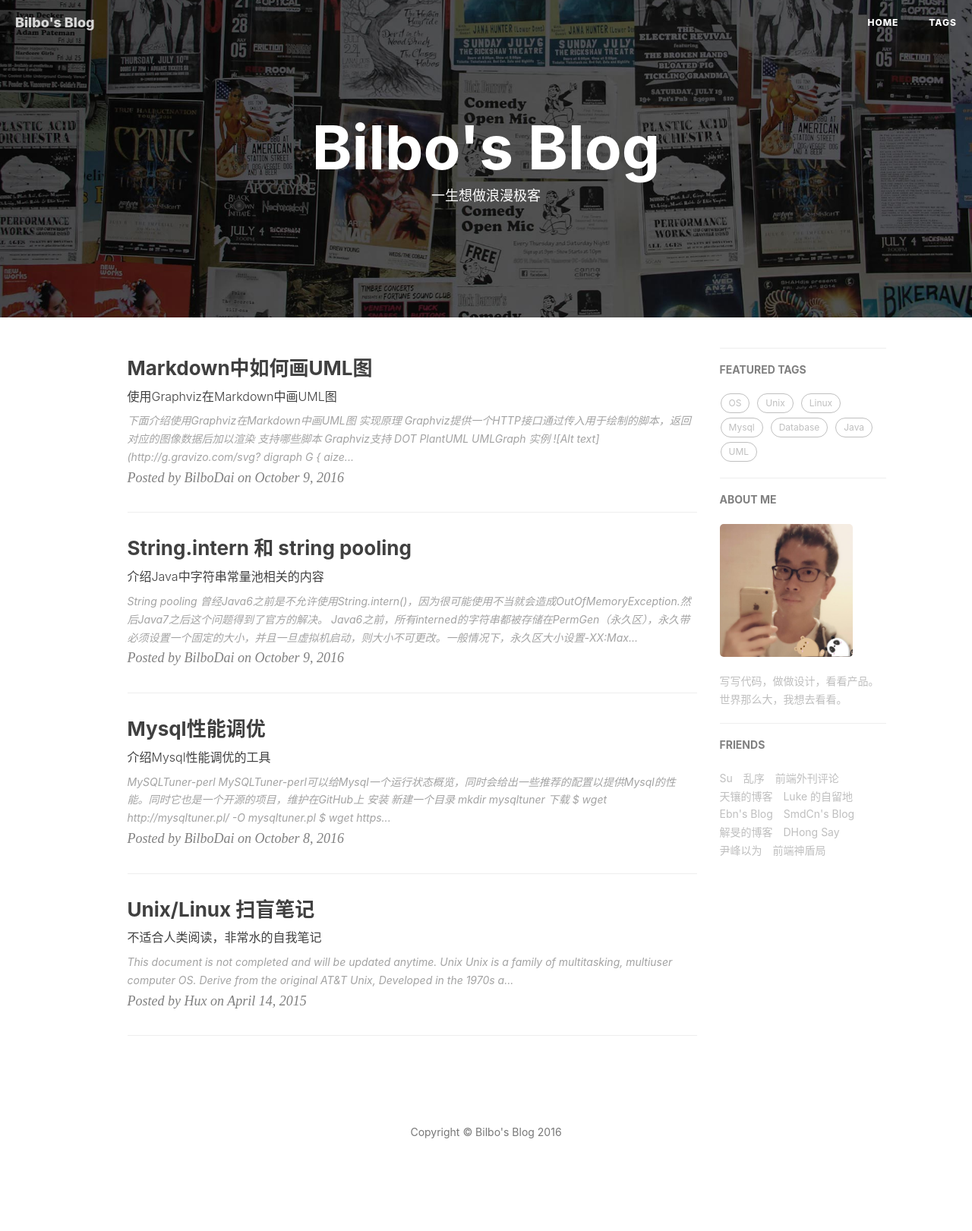
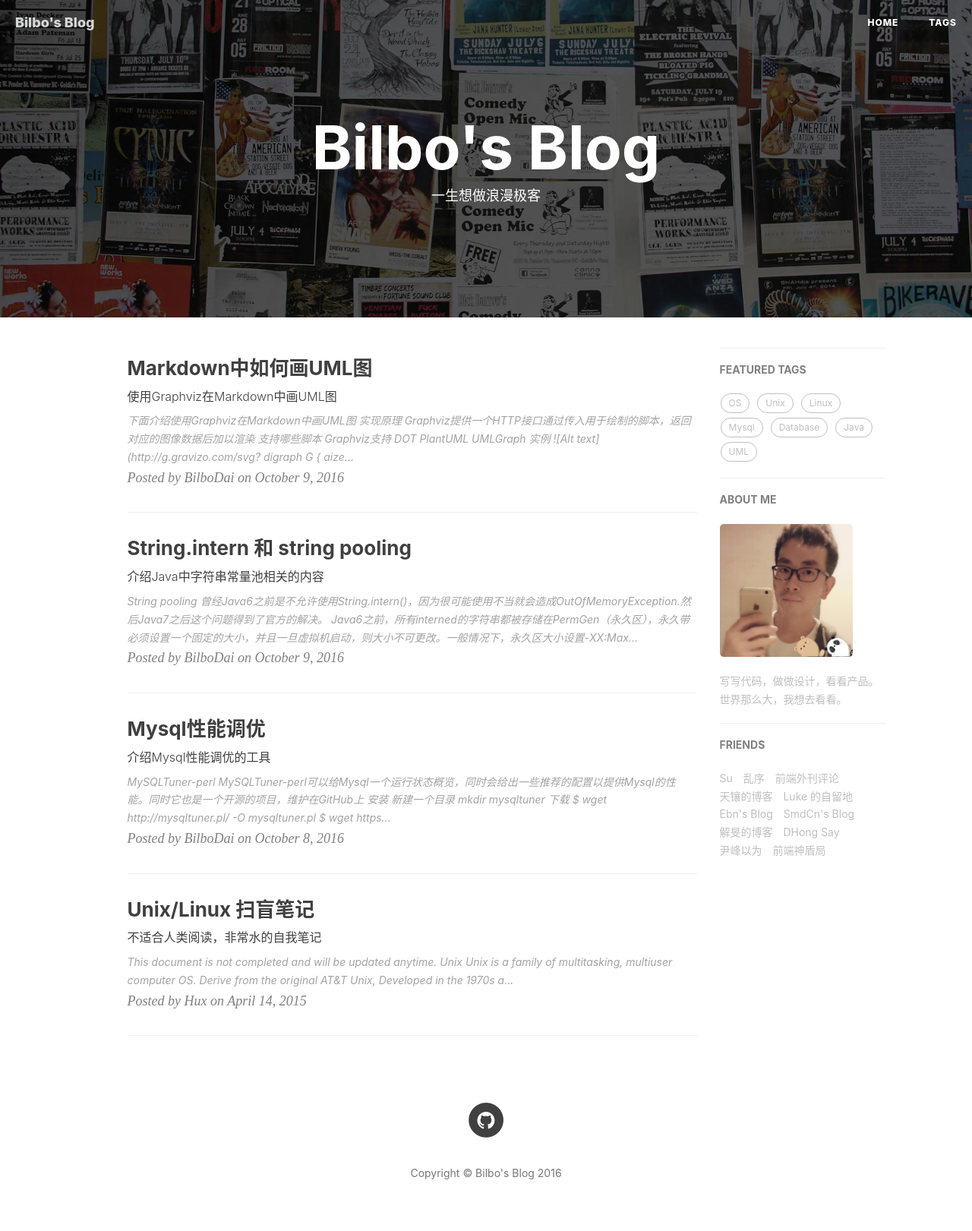
Before and after one commit to leon90dm/leon90dm.github.io, a Jekyll site: the page built from index.html, in a window 1280 px wide. Shown: the whole page at 76% size. Built offline with Jekyll 4.4.1, drawn with Linux system fonts in a browser that asks for light colours; nearby versions of some CDN libraries; the list of posts is cut into pages by our own code; comment, search, counter and statistics services are not loaded; before the commit the page ends 1568 px from its top, so only the background shows below that.

Commit message:
add osc in footer

```diff
--- a/_config.yml
+++ b/_config.yml
@@ -12,6 +12,7 @@
 
 # SNS settings
 RSS: false
+osc_username: bilbodai
 #weibo_username:     huxpro
 #zhihu_username:     huxpro
 #github_username:    huxpro
--- a/_includes/footer.html
+++ b/_includes/footer.html
@@ -61,6 +61,16 @@
                     {% if site.github_username %}
                     <li>
                         <a target="_blank" href="https://github.com/{{ site.github_username }}">
+                            <span class="fa-stack fa-lg">
+                                <i class="fa fa-circle fa-stack-2x"></i>
+                                <i class="fa fa-github fa-stack-1x fa-inverse"></i>
+                            </span>
+                        </a>
+                    </li>
+                    {% endif %}
+                    {% if site.osc_username %}
+                    <li>
+                        <a target="_blank" href="https://git.oschina.net/{{ site.osc_username }}">
                             <span class="fa-stack fa-lg">
                                 <i class="fa fa-circle fa-stack-2x"></i>
                                 <i class="fa fa-github fa-stack-1x fa-inverse"></i>
```
